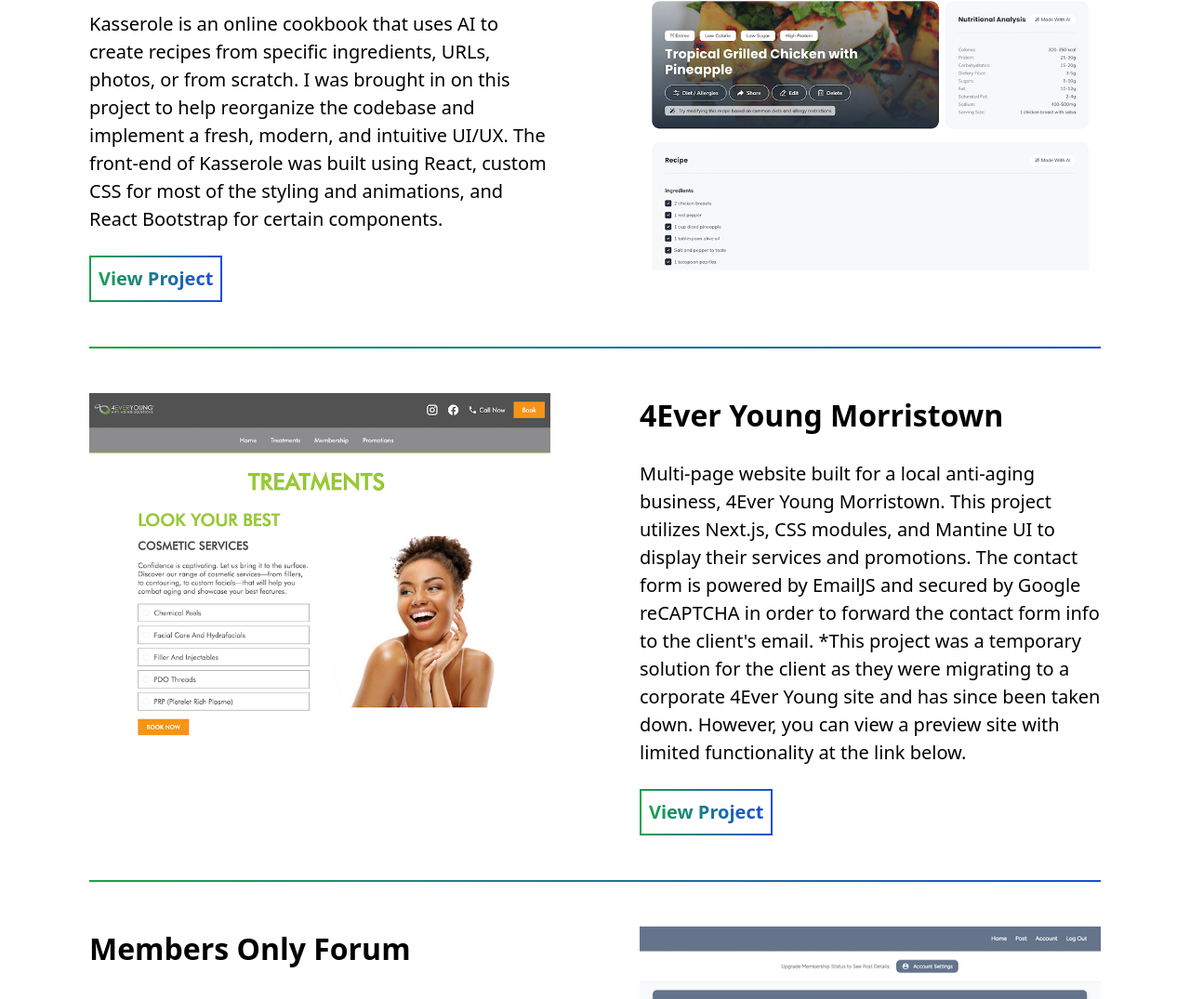
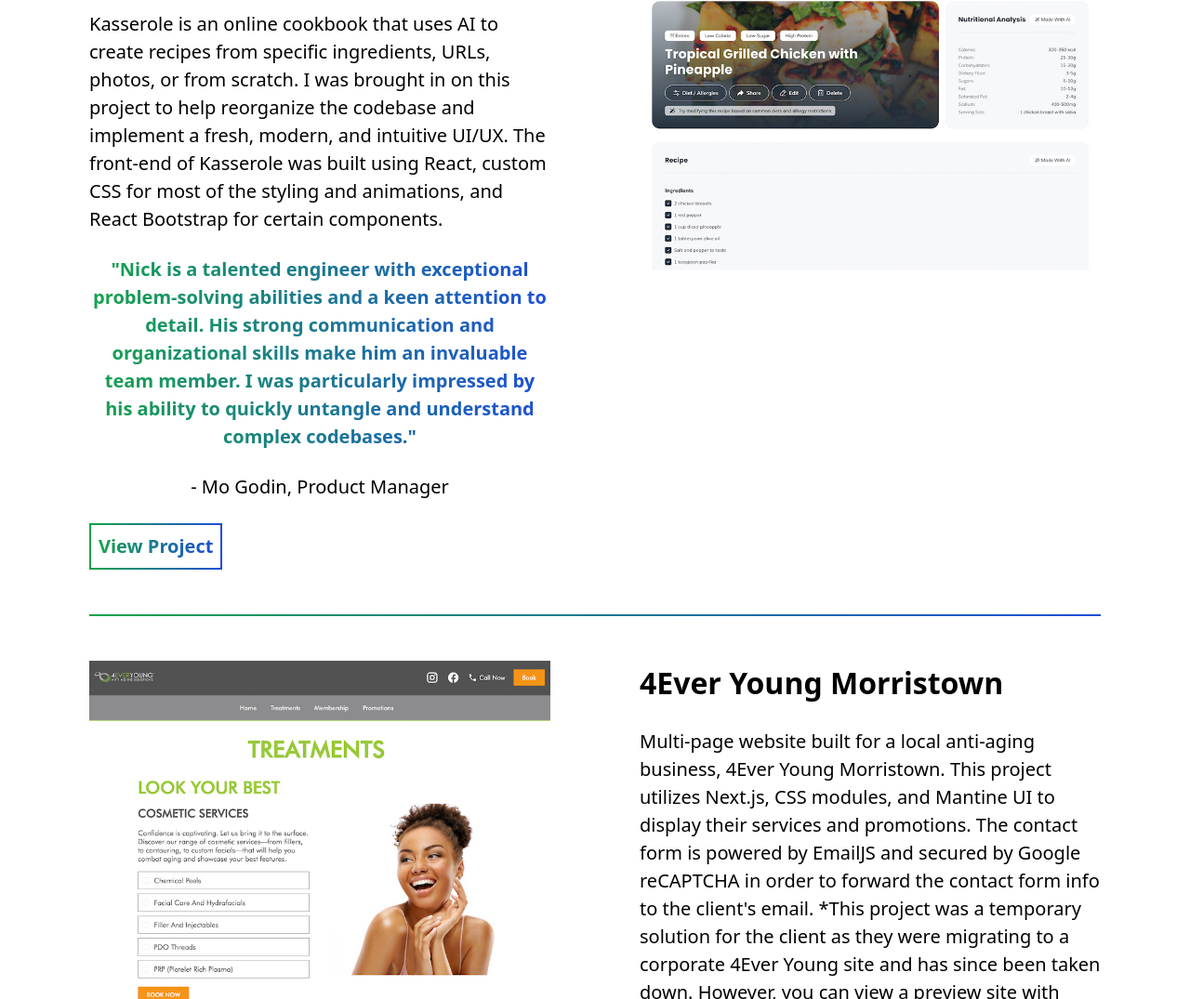
Before and after one commit to nicholaspreziosi/portfolio-site, a website: page index.html in a window 1280 px wide. Shown: the part 2511-3586 px from the top of the page at 93% size. Drawn offline with nearby package versions, Linux system fonts and the light colour scheme; a web font is replaced by a local one.

Commit message:
Add quote from Mo to Kasserole project

```diff
--- a/index.html
+++ b/index.html
@@ -266,8 +266,8 @@
                   utilizes Next.js, Typescript, CSS Modules, and Headless UI for
                   the front end and third party services such as Zoho Billing
                   for subscriptions and EmailJS for contact forms. Additional
-                  features will likely require a dedicated backend/DB, so that
-                  will be implemented in the future.
+                  features will require a dedicated backend/DB, so that will be
+                  implemented in the near future.
                 </p>
               </article>
               <div class="w-full flex justify-center md:justify-start gap-x-6">
@@ -322,6 +322,24 @@
                   most of the styling and animations, and React Bootstrap for
                   certain components.
                 </p>
+
+                <div
+                  class="bg-gradient-to-r from-green-600 to-blue-700 lg:text-lg group"
+                >
+                  <div class="h-full w-full bg-white flex flex-col gap-y-6">
+                    <p
+                      class="font-semibold bg-gradient-to-r from-green-600 to-blue-700 text-transparent bg-clip-text"
+                    >
+                      "Nick is a talented engineer with exceptional
+                      problem-solving abilities and a keen attention to detail.
+                      His strong communication and organizational skills make
+                      him an invaluable team member. I was particularly
+                      impressed by his ability to quickly untangle and
+                      understand complex codebases."
+                    </p>
+                    <p class="">- Mo Godin, Product Manager</p>
+                  </div>
+                </div>
               </article>
               <div class="w-full flex justify-center md:justify-start gap-x-6">
                 <div
```
